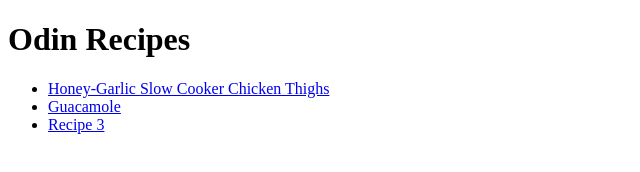
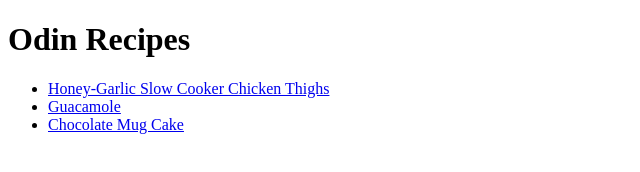
Before and after one commit to bard0n/odin-recipes, a plain HTML site: page index.html in a window 1280 px wide. Shown: the whole page, without its empty margins (0-640 px from the left). Drawn offline with Linux system fonts and the light colour scheme.

Commit message:
Change index recipe3 link and add title to guac

```diff
--- a/index.html
+++ b/index.html
@@ -11,7 +11,7 @@
         <ul>
             <li><a href="recipes/honey-garlic-slow-cooker-chicken-thighs.html">Honey-Garlic Slow Cooker Chicken Thighs</a></li>
             <li><a href="recipes/guacamole.html">Guacamole</a></li>
-            <li><a href="recipes/recipe3.html">Recipe 3</a></li>
+            <li><a href="recipes/chocolate-mug-cake.html">Chocolate Mug Cake</a></li>
         </ul>
 
 </body>
```
Also changed, not shown: recipes/guacamole.html (+1 -1 lines).
